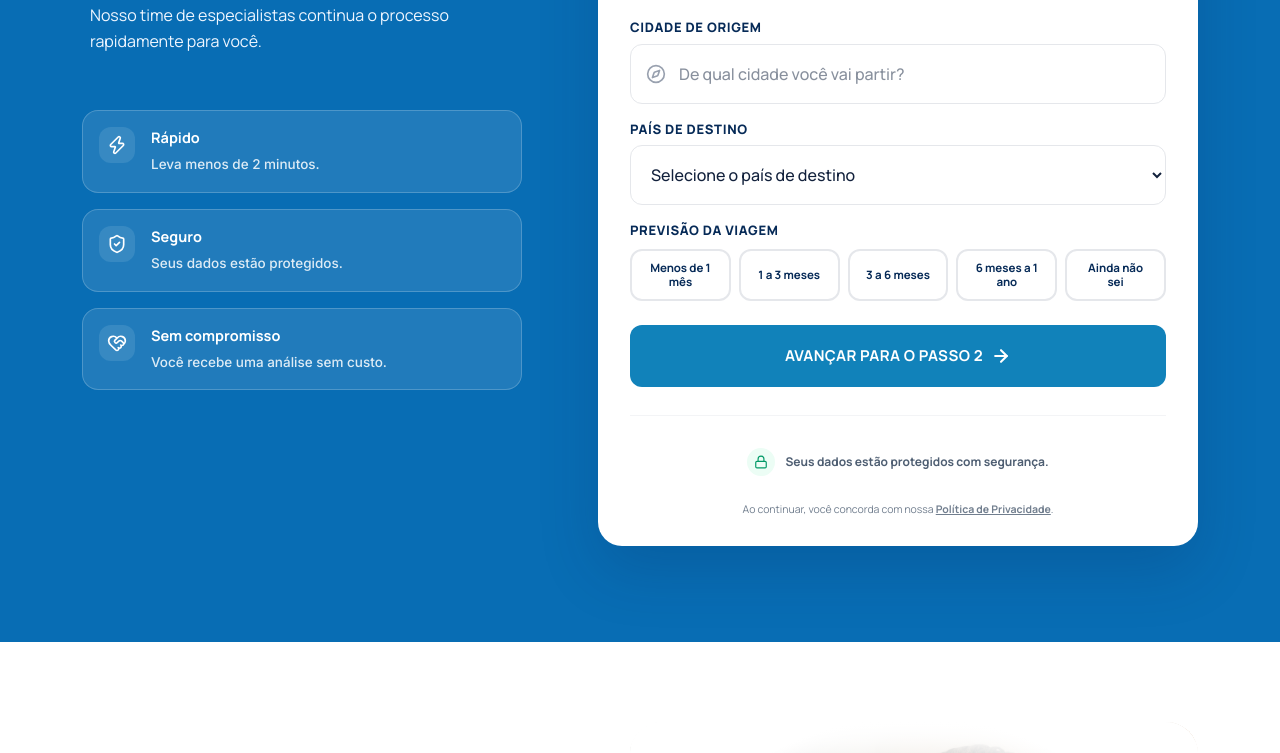
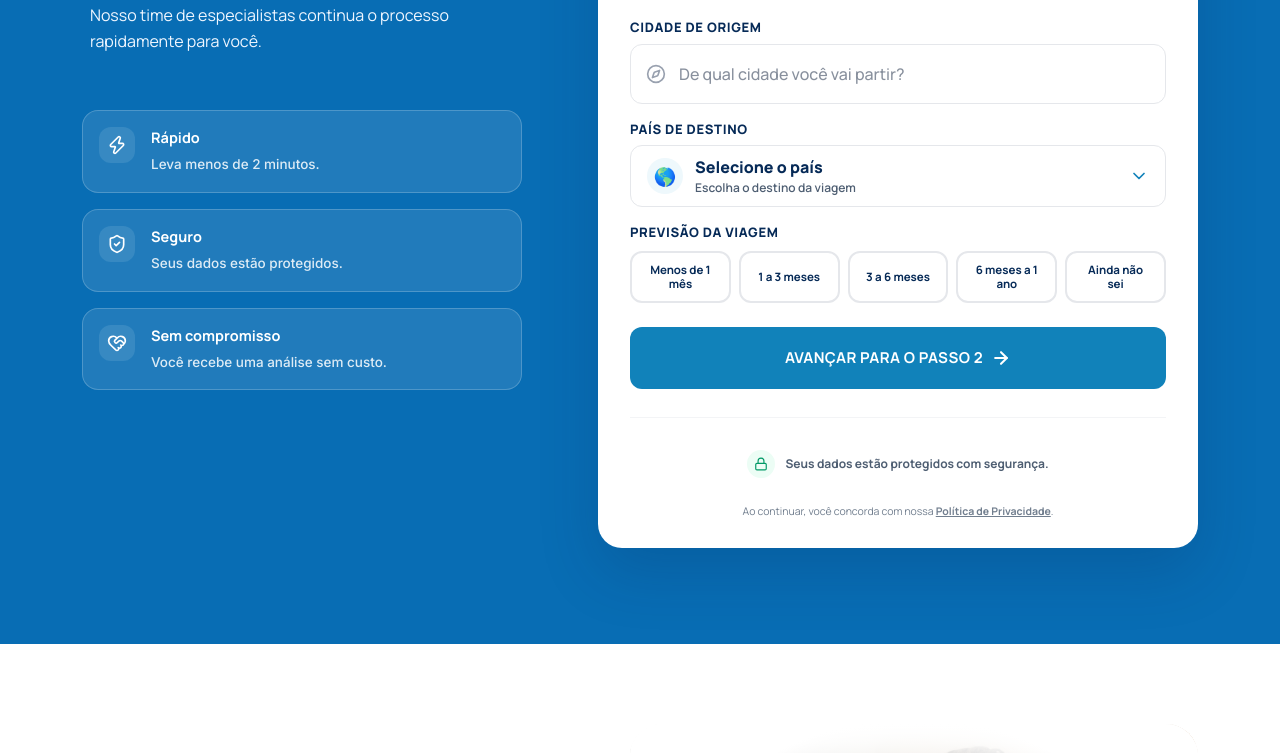
Before and after one commit to embarcompany/cvifacil, a Next.js app: page / in a window 1280 px wide. Shown: the part 5092-5845 px from the top of the page. Built offline with nearby package versions, Linux system fonts and the light colour scheme.

Commit message:
Improve destination country dropdown

```diff
--- a/src/app/page.tsx
+++ b/src/app/page.tsx
@@ -108,6 +108,15 @@ const embarkTestimonialsBottom: EmbarkTestimonial[] = [
 const embarkTestimonialsTopLoop = [...embarkTestimonialsTop, ...embarkTestimonialsTop];
 const embarkTestimonialsBottomLoop = [...embarkTestimonialsBottom, ...embarkTestimonialsBottom];
 
+const destinationOptions = [
+  { value: "Estados Unidos", label: "Estados Unidos", flag: "🇺🇸", hint: "Destino comum para cães e gatos" },
+  { value: "Portugal", label: "Portugal", flag: "🇵🇹", hint: "Viagens frequentes saindo do Brasil" },
+  { value: "União Europeia", label: "União Europeia", flag: "🇪🇺", hint: "França, Espanha, Itália e outros países" },
+  { value: "Reino Unido", label: "Reino Unido", flag: "🇬🇧", hint: "Exigências específicas para entrada" },
+  { value: "Canadá", label: "Canadá", flag: "🇨🇦", hint: "Documentos e prazos revisados" },
+  { value: "Outro", label: "Outro país", flag: "🌎", hint: "Avaliamos o destino com você" },
+];
+
 function EmbarkTestimonialCard({ testimonial }: { testimonial: EmbarkTestimonial }) {
   return (
     <div className="whitespace-normal w-full md:w-[340px] bg-white border border-gray-100 rounded-2xl p-5 shadow-[0_4px_15px_rgba(6,42,87,0.01)] shrink-0 transition-all duration-300 hover:-translate-y-1 hover:shadow-[0_12px_30px_rgba(6,42,87,0.07)]">
@@ -367,6 +376,8 @@ export default function Home() {
   const [formStep, setFormStep] = useState(1);
   const [showMultiPetInfo, setShowMultiPetInfo] = useState(false);
   const [showQuantityCounters, setShowQuantityCounters] = useState(false);
+  const [isDestinationOpen, setIsDestinationOpen] = useState(false);
+  const destinationDropdownRef = useRef<HTMLDivElement>(null);
 
   useEffect(() => {
     const handleAnchorClick = (event: MouseEvent) => {
@@ -391,6 +402,20 @@ export default function Home() {
     document.addEventListener("click", handleAnchorClick, true);
     return () => document.removeEventListener("click", handleAnchorClick, true);
   }, [smoothScrollToTarget]);
+
+  useEffect(() => {
+    const handleClickOutside = (event: MouseEvent) => {
+      if (
+        destinationDropdownRef.current &&
+        !destinationDropdownRef.current.contains(event.target as Node)
+      ) {
+        setIsDestinationOpen(false);
+      }
+    };
+
+    document.addEventListener("mousedown", handleClickOutside);
+    return () => document.removeEventListener("mousedown", handleClickOutside);
+  }, []);
 
   const formatPhoneNumber = (value: string) => {
     const digits = value.replace(/\D/g, "");
@@ -1531,21 +1556,102 @@ export default function Home() {
                       </div>
 
                       {/* 3. País de destino */}
-                      <div className="flex flex-col gap-1.5">
+                      <div className="flex flex-col gap-1.5" ref={destinationDropdownRef}>
                         <label className="text-[13px] font-extrabold text-navy uppercase tracking-wider">País de destino</label>
-                        <select
-                          className={`h-[60px] px-4 rounded-xl border bg-white focus:bg-white font-medium text-[16px] transition-all duration-200 focus:outline-none focus:ring-4 focus:ring-primary/12 focus:border-primary ${errors.paisDestino ? 'border-red-500 focus:ring-red-500/10' : 'border-gray-200'}`}
-                          value={formData.paisDestino}
-                          onChange={(e) => setFormData({ ...formData, paisDestino: e.target.value })}
-                        >
-                          <option value="">Selecione o país de destino</option>
-                          <option value="Estados Unidos">Estados Unidos 🇺🇸</option>
-                          <option value="Portugal">Portugal 🇵🇹</option>
-                          <option value="União Europeia">União Europeia (Outros) 🇪🇺</option>
-                          <option value="Reino Unido">Reino Unido 🇬🇧</option>
-                          <option value="Canadá">Canadá 🇨🇦</option>
-                          <option value="Outro">Outro País 🌎</option>
-                        </select>
+                        <div className="relative">
+                          <button
+                            type="button"
+                            aria-haspopup="listbox"
+                            aria-expanded={isDestinationOpen}
+                            onClick={() => setIsDestinationOpen((open) => !open)}
+                            className={`group flex min-h-[62px] w-full items-center justify-between gap-3 rounded-xl border bg-white px-4 text-left transition-all duration-200 focus:outline-none focus:ring-4 focus:ring-primary/12 ${
+                              errors.paisDestino
+                                ? "border-red-500 focus:ring-red-500/10"
+                                : isDestinationOpen
+                                  ? "border-primary shadow-[0_8px_20px_rgba(17,130,186,0.08)]"
+                                  : "border-gray-200 hover:border-primary/40 hover:bg-blue-soft/30"
+                            }`}
+                          >
+                            {formData.paisDestino ? (
+                              (() => {
+                                const selectedDestination = destinationOptions.find((option) => option.value === formData.paisDestino);
+                                return (
+                                  <span className="flex min-w-0 items-center gap-3">
+                                    <span className="flex h-9 w-9 shrink-0 items-center justify-center rounded-full bg-blue-soft text-[19px]">
+                                      {selectedDestination?.flag}
+                                    </span>
+                                    <span className="flex min-w-0 flex-col">
+                                      <span className="truncate text-[16px] font-extrabold text-navy">
+                                        {selectedDestination?.label}
+                                      </span>
+                                      <span className="truncate text-[12px] font-semibold text-text-muted">
+                                        {selectedDestination?.hint}
+                                      </span>
+                                    </span>
+                                  </span>
+                                );
+                              })()
+                            ) : (
+                              <span className="flex min-w-0 items-center gap-3">
+                                <span className="flex h-9 w-9 shrink-0 items-center justify-center rounded-full bg-blue-soft text-[18px]">
+                                  🌎
+                                </span>
+                                <span className="flex min-w-0 flex-col">
+                                  <span className="text-[16px] font-extrabold text-navy">Selecione o país</span>
+                                  <span className="text-[12px] font-semibold text-text-muted">Escolha o destino da viagem</span>
+                                </span>
+                              </span>
+                            )}
+                            <ChevronDown className={`h-5 w-5 shrink-0 text-primary transition-transform duration-200 ${isDestinationOpen ? "rotate-180" : ""}`} />
+                          </button>
+
+                          {isDestinationOpen && (
+                            <div
+                              role="listbox"
+                              className="absolute left-0 right-0 top-[calc(100%+8px)] z-40 max-h-[310px] overflow-y-auto rounded-2xl border border-gray-200 bg-white p-1.5 shadow-[0_18px_40px_rgba(6,42,87,0.14)]"
+                            >
+                              {destinationOptions.map((option) => {
+                                const isSelected = formData.paisDestino === option.value;
+                                return (
+                                  <button
+                                    key={option.value}
+                                    type="button"
+                                    role="option"
+                                    aria-selected={isSelected}
+                                    onClick={() => {
+                                      const restErrors = { ...errors };
+                                      delete restErrors.paisDestino;
+                                      setFormData({ ...formData, paisDestino: option.value });
+                                      setErrors(restErrors);
+                                      setIsDestinationOpen(false);
+                                      trackEvent("cvi_destination_selected", { destination: option.value });
+                                    }}
+                                    className={`flex w-full items-center gap-3 rounded-xl px-3 py-3 text-left transition-all duration-150 ${
+                                      isSelected
+                                        ? "bg-primary text-white"
+                                        : "text-navy hover:bg-blue-soft"
+                                    }`}
+                                  >
+                                    <span className={`flex h-9 w-9 shrink-0 items-center justify-center rounded-full text-[18px] ${
+                                      isSelected ? "bg-white/18" : "bg-blue-soft"
+                                    }`}>
+                                      {option.flag}
+                                    </span>
+                                    <span className="min-w-0 flex-1">
+                                      <span className="block truncate text-[15px] font-extrabold">{option.label}</span>
+                                      <span className={`block truncate text-[12px] font-semibold ${
+                                        isSelected ? "text-white/78" : "text-text-muted"
+                                      }`}>
+                                        {option.hint}
+                                      </span>
+                                    </span>
+                                    {isSelected && <Check className="h-4.5 w-4.5 shrink-0 text-white" />}
+                                  </button>
+                                );
+                              })}
+                            </div>
+                          )}
+                        </div>
                         {errors.paisDestino && <span className="text-red-500 text-xs font-bold mt-0.5">{errors.paisDestino}</span>}
                       </div>
 
```
